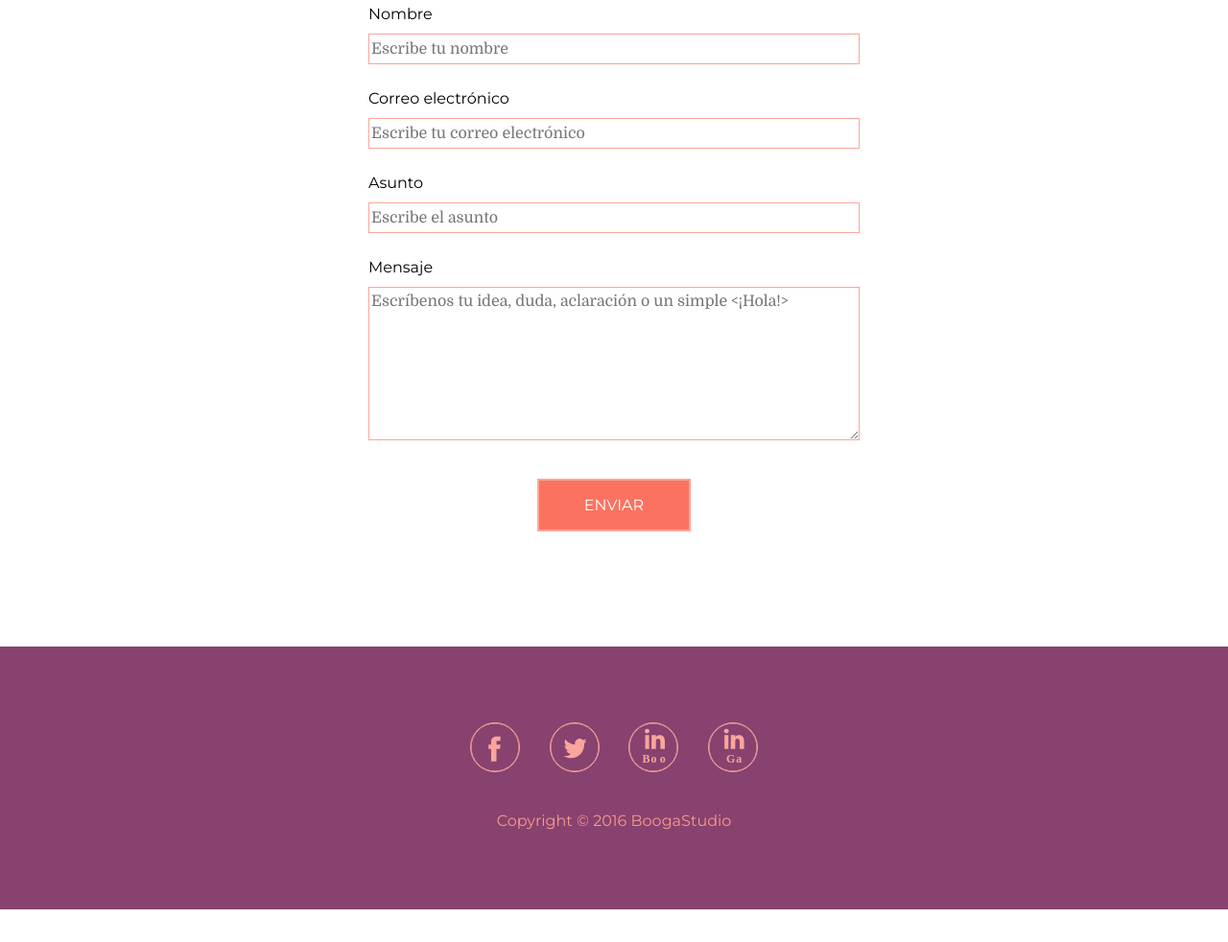
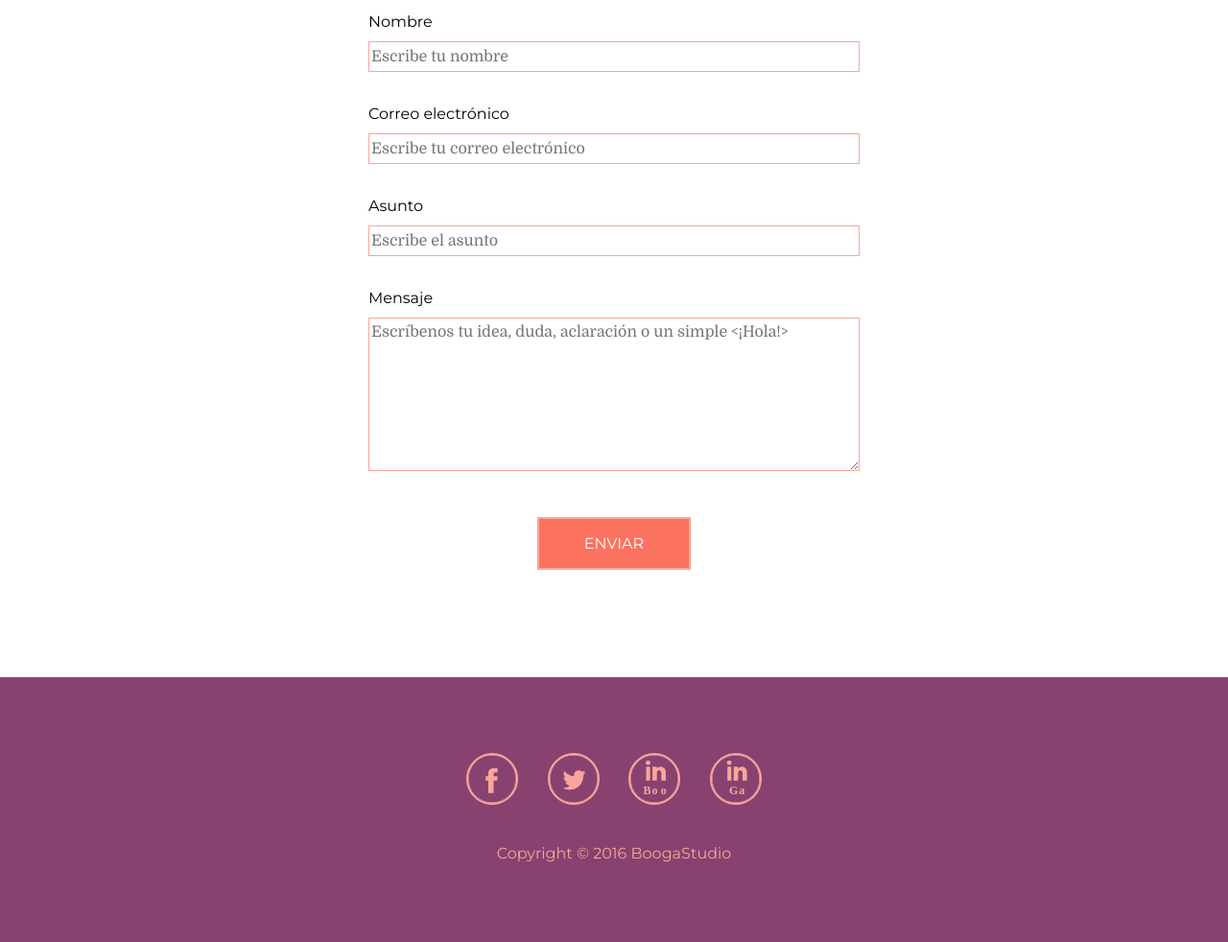
Before and after one commit to silviajboo/portfolio, a plain HTML site: page index.html in a window 1280 px wide. Shown: the part 3214-4196 px from the top of the page at 96% size. Before the commit the page ends 4162 px from the top, so only its background shows below. Drawn offline with nearby package versions, Linux system fonts and the light colour scheme.

Commit message:
Update 2016-04-30T17:15:20.451Z

```diff
--- a/css/style.css
+++ b/css/style.css
@@ -216,7 +216,7 @@ nav {
   .btn-send {
     font-family: 'Montserrat', sans-serif;
     border: 2px solid #F8A69B;
-    margin: 2.5rem auto;
+    margin: 3rem auto 2rem auto;
     max-width: 10rem;
     -webkit-transition: 0.08s ease-in;
     transition: 0.08s ease-in; }
@@ -695,11 +695,12 @@ nav {
             align-items: center; }
   .form .label-contact {
     text-align: left;
-    margin: 1.5rem auto .5rem auto;
+    margin: 2rem auto .5rem auto;
     width: inherit; }
   .form label.error {
     color: #DB2020;
-    display: none; }
+    display: none;
+    height: 0; }
   .form .input, .form .textarea {
     width: 100%;
     border: 1px solid #F8A69B; }
@@ -755,7 +756,7 @@ nav {
   .social-net img {
     width: 90%;
     height: auto;
-    border: 1px solid #F8A69B;
+    border: 2px solid #F8A69B;
     border-radius: 50%;
     /*MEDIA QUERIES*/
     /*Tablet*/
@@ -766,6 +767,8 @@ nav {
     @media only screen and (min-width: 1024px) {
       .social-net img {
         width: 100%; } }
+  .social-net img:hover {
+    background-color: #A77796; }
 
 .copyright {
   margin: 1rem; }
--- a/index.html
+++ b/index.html
@@ -175,7 +175,7 @@
 
 		</div>
 
-		<div class="footer c-bg-primary2 c-txt-secondary1-3">
+		<div class="footer c-bg-primary2 c-txt-secondary1-4">
 
 			<footer>
 				<!-- <div class="contact"> boogastudio@gmail.com</div> -->
```
